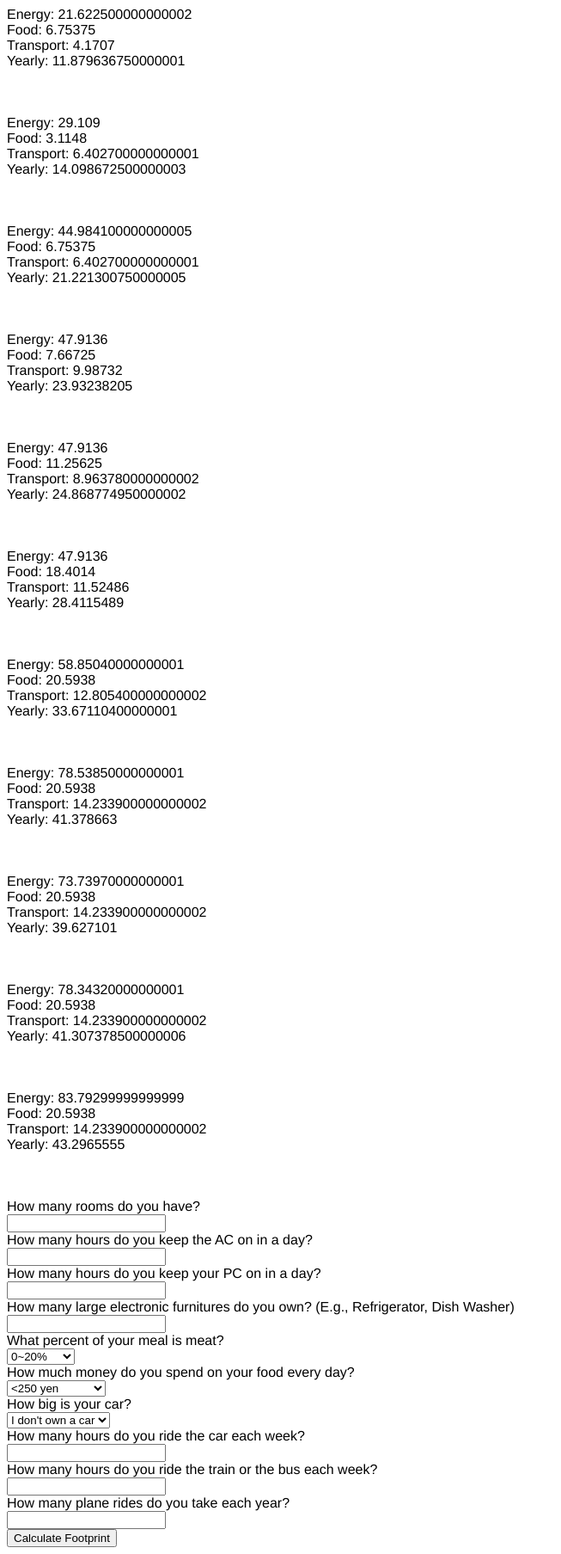
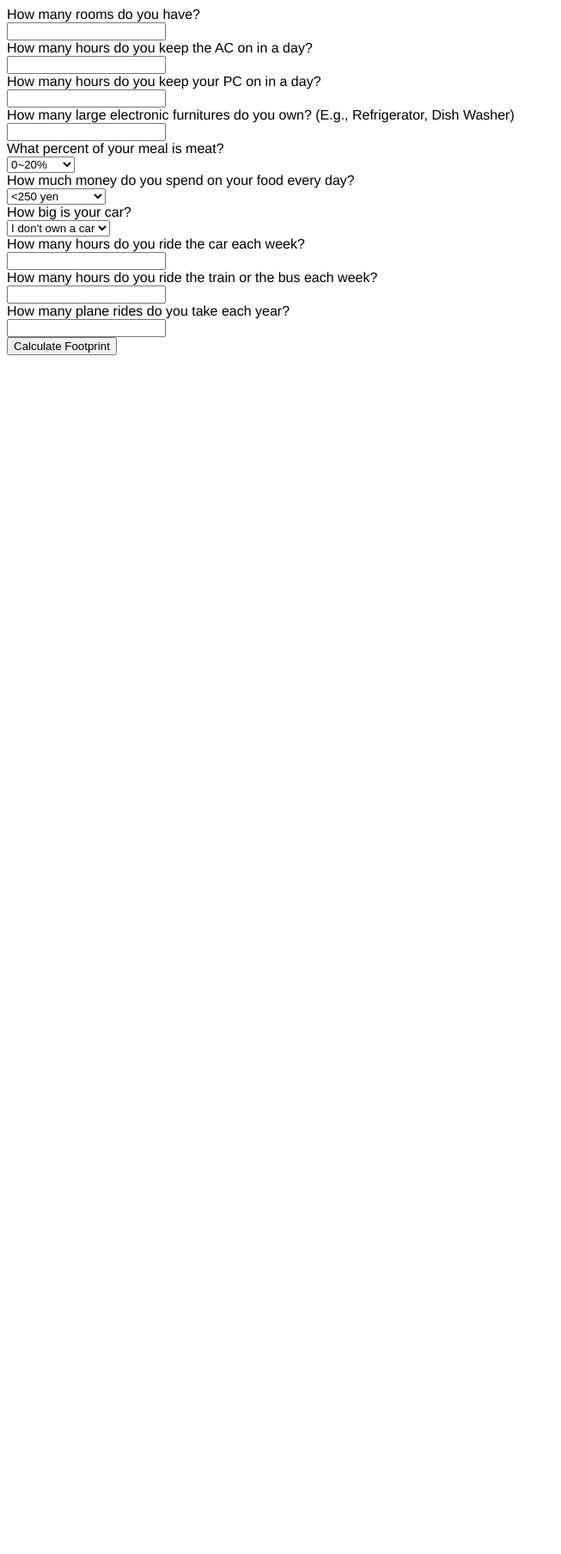
Before and after one commit to airman416/hackathon_2021, a Flask app: page /quiz in a window 1280 px wide. Shown: the whole page at 86% size, without its empty margins (0-653 px from the left). After the commit the page ends 413 px from the top, so only its background shows below. Run offline with Flask 2, Linux system fonts and the light colour scheme; data comes from the database, SQL or seed files in the repository; some libraries are stand-ins or nearby versions.

Commit message:
Did a lot of new things

```diff
--- a/app.py
+++ b/app.py
@@ -111,10 +111,10 @@ def quiz_page():
         cf = Footprint(energy=footprint["Energy"], food=footprint["Food"], transport=footprint["Transport"], daily=daily, yearly=yearly, form=result)
         db.session.add(cf)
         db.session.commit()
-        return redirect(url_for('quiz_page'))
+        return redirect(url_for('home_page'))
 
     cf = Footprint.query.order_by(Footprint.date_added.desc()).all()
-    return render_template('quiz.html', form=form, cf=cf)
+    return render_template('quiz.html', form=form)
 
 
 @app.route('/products', methods=['GET'])
--- a/templates/home.html
+++ b/templates/home.html
@@ -52,7 +52,7 @@
     <div class="suggestion">
       <!--Suggestion-->
       {% for sol in solutions %}
-      <p>{{ sol|safe }}</p>
+        <p>{{ sol|safe }}</p>
       {% endfor %}
     </div>
 
--- a/templates/quiz.html
+++ b/templates/quiz.html
@@ -9,15 +9,6 @@
 </head>
 
 <body>
-    {% for c in cf %}
-        Energy: {{ c.energy }}<br>
-        Food: {{ c.food }}<br>
-        Transport: {{ c.transport }}<br>
-        Yearly: {{ c.yearly }}<br>
-        <br><br><br>
-    {% endfor %}
-
-
     {% from '_reusableForm.html' import render_field %}
     <form action='/quiz' method="POST">
         {{ form.csrf_token }}
```
